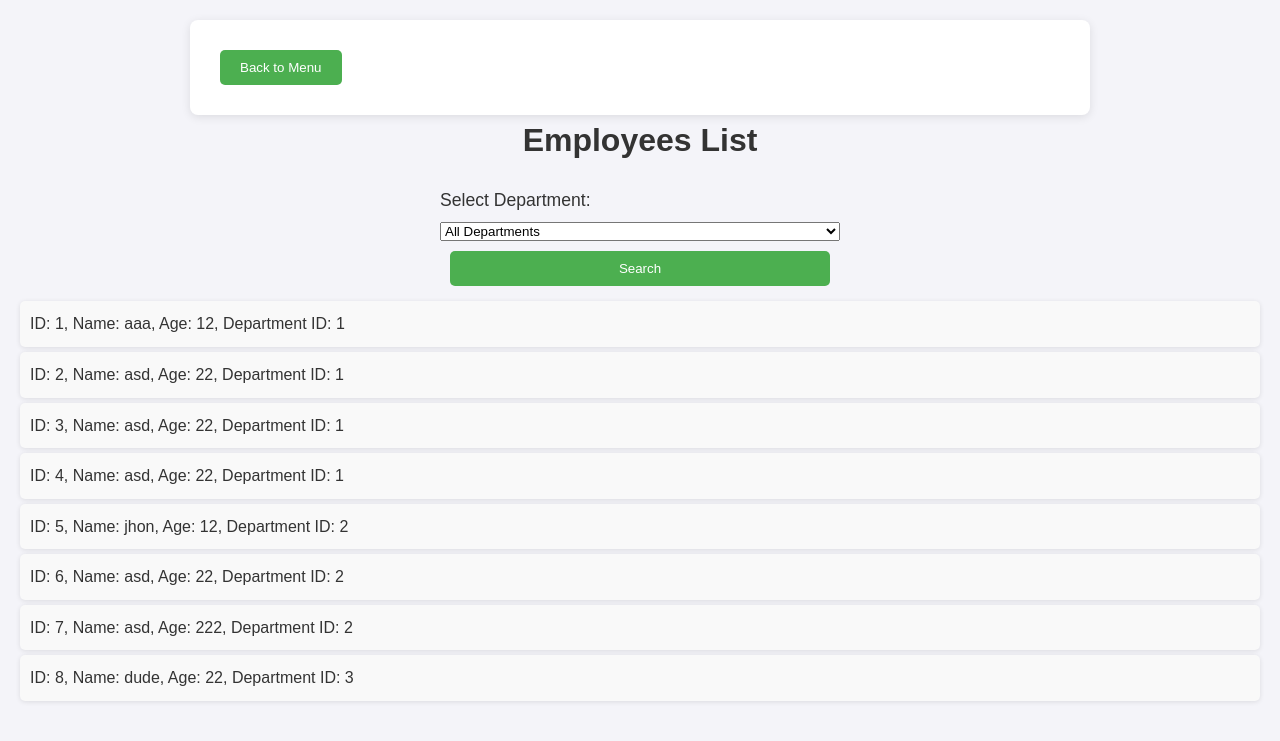
After one commit to Kororius/Simple_web, a Flask app: page /employees in a window 1280 px wide. The commit adds this page. Shown: the top 741 px of the page. Run offline with Flask 2, Linux system fonts and the light colour scheme; data comes from the database, SQL or seed files in the repository; both versions use the stored data as it was after the commit.

Commit message:
added some new classes

```diff
--- a/database.py
+++ b/database.py
@@ -3,10 +3,12 @@ import sqlite3
 DATABASE = 'users.db'
 
 
-# Initialize the database and create the users table
+# Initialize the database and create the users, departments, and employees tables
 def init_db():
     conn = sqlite3.connect(DATABASE)
     cursor = conn.cursor()
+    cursor.execute("PRAGMA foreign_keys = ON")  # Enable foreign key constraints
+
     # Create users table if it doesn't exist
     cursor.execute('''
         CREATE TABLE IF NOT EXISTS users (
@@ -15,10 +17,74 @@ def init_db():
             age INTEGER NOT NULL
         )
     ''')
+
+    # Create departments table if it doesn't exist
+    cursor.execute('''
+        CREATE TABLE IF NOT EXISTS departments (
+            id INTEGER PRIMARY KEY AUTOINCREMENT,
+            name TEXT NOT NULL
+        )
+    ''')
+
+    # Create employees table if it doesn't exist
+    cursor.execute('''
+        CREATE TABLE IF NOT EXISTS employees (
+            id INTEGER PRIMARY KEY AUTOINCREMENT,
+            name TEXT NOT NULL,
+            age INTEGER NOT NULL,
+            department_id INTEGER,
+            FOREIGN KEY (department_id) REFERENCES departments (id)
+        )
+    ''')
+
     conn.commit()
     conn.close()
 
 
+def add_department(name):
+    conn = sqlite3.connect(DATABASE)
+    conn.execute("PRAGMA foreign_keys = ON")
+    cursor = conn.cursor()
+    cursor.execute("INSERT INTO departments (name) VALUES (?)", (name,))
+    conn.commit()
+    conn.close()
+
+
+def add_employee(name, age, department_id):
+    conn = sqlite3.connect(DATABASE)
+    conn.execute("PRAGMA foreign_keys = ON")  # Ensure foreign keys are enabled
+    cursor = conn.cursor()
+    try:
+        # Attempt to insert employee record
+        cursor.execute("INSERT INTO employees (name, age, department_id) VALUES (?, ?, ?)", (name, age, department_id))
+        conn.commit()
+        print(f"Added employee: Name={name}, Age={age}, Department ID={department_id}")
+    except sqlite3.IntegrityError as e:
+        # Print error if foreign key constraint or other database issue arises
+        print(f"Error adding employee: {e}")
+    finally:
+        conn.close()
+
+
+def get_all_departments():
+    conn = sqlite3.connect(DATABASE)
+    cursor = conn.cursor()
+    cursor.execute("SELECT * FROM departments")
+    departments = cursor.fetchall()
+    conn.close()
+    return departments
+
+
+def get_employees_by_department(department_id):
+    conn = sqlite3.connect(DATABASE)
+    cursor = conn.cursor()
+    cursor.execute("SELECT * FROM employees WHERE department_id = ?", (department_id,))
+    employees = cursor.fetchall()
+    conn.close()
+    return employees
+
+
+# Existing user functions
 def get_all_usr():
     conn = sqlite3.connect(DATABASE)
     cursor = conn.cursor()
@@ -28,7 +94,6 @@ def get_all_usr():
     return users
 
 
-# Filter by name and age range
 def get_users_by_name_and_age(name_query, min_age, max_age):
     conn = sqlite3.connect(DATABASE)
     cursor = conn.cursor()
@@ -52,7 +117,15 @@ def get_users_by_name_and_age(name_query, min_age, max_age):
 
 def add_usr(name, age):
     conn = sqlite3.connect(DATABASE)
+    conn.execute("PRAGMA foreign_keys = ON")
     cursor = conn.cursor()
     cursor.execute("INSERT INTO users (name, age) VALUES (?, ?)", (name, age))
     conn.commit()
     conn.close()
+def get_all_employees():
+    conn = sqlite3.connect(DATABASE)
+    cursor = conn.cursor()
+    cursor.execute("SELECT * FROM employees")
+    employees = cursor.fetchall()
+    conn.close()
+    return employees
--- a/interface.py
+++ b/interface.py
@@ -1,6 +1,6 @@
 from flask import Flask, request, render_template, redirect, url_for
-import sqlite3
-from database import init_db, add_usr, get_users_by_name_and_age, DATABASE  # Ensure all necessary functions are imported
+from database import init_db, add_usr, get_users_by_name_and_age, add_department, add_employee, get_all_departments, \
+    get_employees_by_department, get_all_employees
 
 app = Flask(__name__)
 init_db()
@@ -14,54 +14,54 @@ def add_user():
     if request.method == 'POST':
         name = request.form['name']
         age = request.form['age']
-        # Removed the city field
-        add_usr(name, age)  # Now only passing name and age to the add_usr function
-        return redirect(url_for('home'))  # Redirect to the home page after form submission
+        add_usr(name, age)
+        return redirect(url_for('home'))
     return render_template('add_user.html')
 
 @app.route('/get_users', methods=['GET'])
 def get_users():
-    search_query = request.args.get('search', '')  # Get the search query
-    min_age = request.args.get('min_age', '')  # Get the minimum age filter
-    max_age = request.args.get('max_age', '')  # Get the maximum age filter
-
-    # Call the function that applies the filters
+    search_query = request.args.get('search', '')
+    min_age = request.args.get('min_age', '')
+    max_age = request.args.get('max_age', '')
     users = get_users_by_name_and_age(search_query, min_age, max_age)
-
     return render_template('users_list.html', users=users)
 
-def get_users_by_name_and_age(name_query, min_age, max_age):
-    # Use an empty string if name_query is None
-    if name_query is None:
-        name_query = ''
+@app.route('/add_department', methods=['GET', 'POST'])
+def add_department_route():
+    if request.method == 'POST':
+        name = request.form['name']
+        add_department(name)
+        return redirect(url_for('home'))
+    return render_template('add_department.html')
 
-    conn = sqlite3.connect(DATABASE)
-    cursor = conn.cursor()
+@app.route('/add_employee', methods=['GET', 'POST'])
+def add_employee_route():
+    if request.method == 'POST':
+        name = request.form['name']
+        age = request.form['age']
+        department_id = request.form['department_id']
+        add_employee(name, age, department_id)
+        # After adding the employee, redirect to the list of employees
+        return redirect(url_for('list_employees', department_id=department_id))
 
-    # Build the query dynamically based on provided filters
-    query = "SELECT * FROM users WHERE name LIKE ?"
-    params = ['%' + name_query + '%']  # Safe concatenation since name_query is never None
+    departments = get_all_departments()
+    return render_template('add_employee.html', departments=departments)
 
-    if min_age:
-        query += " AND age >= ?"
-        params.append(int(min_age))  # Ensure min_age is cast to int
 
-    if max_age:
-        query += " AND age <= ?"
-        params.append(int(max_age))  # Ensure max_age is cast to int
+@app.route('/employees', methods=['GET'])
+@app.route('/employees', methods=['GET'])
+def list_employees():
+    department_id = request.args.get('department_id')
 
-    cursor.execute(query, tuple(params))
-    users = cursor.fetchall()
-    conn.close()
-    return users
+    # If no department is selected, show all employees
+    if department_id:
+        employees = get_employees_by_department(department_id)
+    else:
+        # If no department_id is provided, fetch all employees
+        employees = get_all_employees()  # You should implement this method to fetch all employees
 
-# The add_usr function now only takes name and age as parameters
-def add_usr(name, age):
-    conn = sqlite3.connect(DATABASE)
-    cursor = conn.cursor()
-    cursor.execute("INSERT INTO users (name, age) VALUES (?, ?)", (name, age))
-    conn.commit()
-    conn.close()
+    departments = get_all_departments()
+    return render_template('employees_list.html', employees=employees, departments=departments)
 
 if __name__ == '__main__':
     app.run(debug=True)
--- /dev/null
+++ b/templates/employees_list.html
@@ -0,0 +1,43 @@
+<!DOCTYPE html>
+<html lang="en">
+<head>
+    <meta charset="UTF-8">
+    <meta name="viewport" content="width=device-width, initial-scale=1.0">
+    <title>Employees List</title>
+    <!-- Link to the external style.css -->
+    <link rel="stylesheet" href="{{ url_for('static', filename='style.css') }}">
+</head>
+<body>
+
+    <!-- Back to Menu Button -->
+    <div class="container">
+        <a href="{{ url_for('home') }}">
+            <button type="button">Back to Menu</button>
+        </a>
+    </div>
+
+    <h1>Employees List</h1>
+
+    <form method="GET" action="{{ url_for('list_employees') }}">
+        <label for="department_id">Select Department:</label>
+        <select name="department_id" id="department_id">
+            <option value="">All Departments</option>
+            {% for department in departments %}
+                <option value="{{ department[0] }}" {% if department[0] == request.args.get('department_id') %}selected{% endif %}>{{ department[1] }}</option>
+            {% endfor %}
+        </select>
+        <button type="submit">Search</button>
+    </form>
+
+    <ul>
+        {% if employees %}
+            {% for employee in employees %}
+                <li>ID: {{ employee[0] }}, Name: {{ employee[1] }}, Age: {{ employee[2] }}, Department ID: {{ employee[3] }}</li>
+            {% endfor %}
+        {% else %}
+            <li>No employees found.</li>
+        {% endif %}
+    </ul>
+
+</body>
+</html>
```
Also changed, not shown: models.py (+9 -0 lines), templates/add_department.html (added, +22 -0 lines), templates/add_employee.html (added, +33 -0 lines), templates/home.html (+12 -0 lines), users.db, 1 other file.
